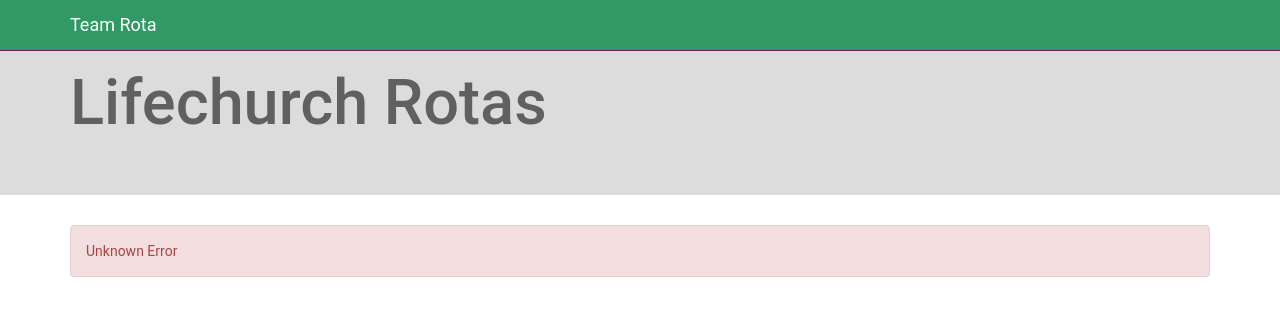
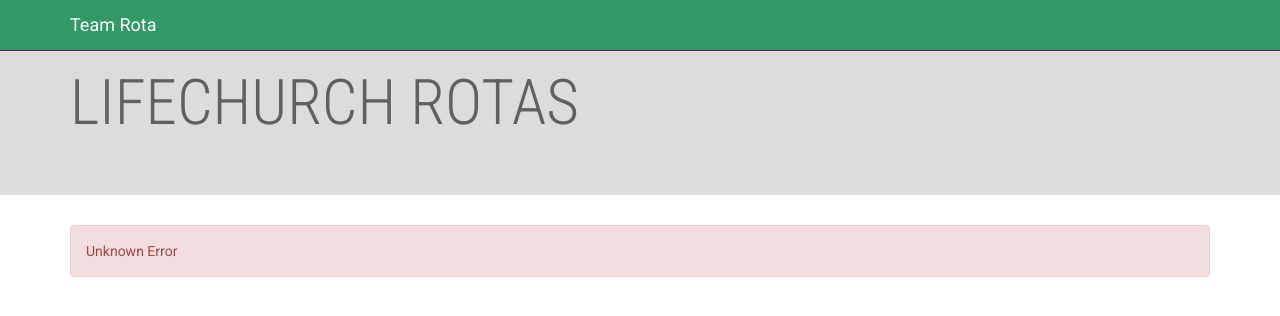
Before and after one commit to slimjim777/Rotate, a Flask app: page /error in a window 1280 px wide. Shown: the top 316 px of the page. Run offline with Flask 2, Linux system fonts and the light colour scheme; some libraries are stand-ins or nearby versions.

Commit message:
Font tweaks for headers and body.

```diff
--- a/schedule/static/css/app.css
+++ b/schedule/static/css/app.css
@@ -1,3 +1,19 @@
+body {
+    font-family: "Roboto", sans-serif;
+    font-weight: 300;
+}
+
+h1, h2 {
+    font-family: 'Roboto Condensed', sans-serif;
+    font-weight: 400;
+    text-transform:uppercase;
+}
+
+h2, h3, h4 {
+    font-family: 'Roboto Condensed', sans-serif;
+    text-transform:uppercase;
+    font-weight: 400;
+}
 
 label.dialog {
     padding-top: 10px;
--- a/schedule/templates/alerts.html
+++ b/schedule/templates/alerts.html
@@ -5,6 +5,26 @@
     <meta charset="utf-8" />
     <meta http-equiv="X-UA-Compatible" content="IE=edge" />
     <meta name="viewport" content="width=device-width, initial-scale=1" />
+
+    <link rel="apple-touch-icon" sizes="57x57" href="/static/images/favicons/apple-touch-icon-57x57.png">
+    <link rel="apple-touch-icon" sizes="114x114" href="/static/images/favicons/apple-touch-icon-114x114.png">
+    <link rel="apple-touch-icon" sizes="72x72" href="/static/images/favicons/apple-touch-icon-72x72.png">
+    <link rel="apple-touch-icon" sizes="144x144" href="/static/images/favicons/apple-touch-icon-144x144.png">
+    <link rel="apple-touch-icon" sizes="60x60" href="/static/images/favicons/apple-touch-icon-60x60.png">
+    <link rel="apple-touch-icon" sizes="120x120" href="/static/images/favicons/apple-touch-icon-120x120.png">
+    <link rel="apple-touch-icon" sizes="76x76" href="/static/images/favicons/apple-touch-icon-76x76.png">
+    <link rel="apple-touch-icon" sizes="152x152" href="/static/images/favicons/apple-touch-icon-152x152.png">
+    <meta name="apple-mobile-web-app-title" content="Life Church Rota">
+    <link rel="icon" type="image/png" href="/static/images/favicons/favicon-196x196.png" sizes="196x196">
+    <link rel="icon" type="image/png" href="/static/images/favicons/favicon-160x160.png" sizes="160x160">
+    <link rel="icon" type="image/png" href="/static/images/favicons/favicon-96x96.png" sizes="96x96">
+    <link rel="icon" type="image/png" href="/static/images/favicons/favicon-16x16.png" sizes="16x16">
+    <link rel="icon" type="image/png" href="/static/images/favicons/favicon-32x32.png" sizes="32x32">
+    <meta name="msapplication-TileColor" content="#2f9966">
+    <meta name="msapplication-TileImage" content="/static/images/favicons/mstile-144x144.png">
+    <meta name="application-name" content="Life Church Rota">
+    <link href='http://fonts.googleapis.com/css?family=Roboto' rel='stylesheet' type='text/css'>
+    <link href='http://fonts.googleapis.com/css?family=Roboto+Condensed:300' rel='stylesheet' type='text/css'>
 
     <link rel="stylesheet" href="/static/css/bootstrap.min.css" />
     <link rel="stylesheet" href="/static/css/app.css" />
--- a/schedule/templates/base.html
+++ b/schedule/templates/base.html
@@ -21,6 +21,7 @@
     <meta name="msapplication-TileImage" content="/static/images/favicons/mstile-144x144.png">
     <meta name="application-name" content="Life Church Rota">
     <link href='http://fonts.googleapis.com/css?family=Roboto' rel='stylesheet' type='text/css'>
+    <link href='http://fonts.googleapis.com/css?family=Roboto+Condensed:300' rel='stylesheet' type='text/css'>
 
     <meta charset="utf-8" />
     <meta http-equiv="X-UA-Compatible" content="IE=edge" />
--- a/schedule/templates/home.html
+++ b/schedule/templates/home.html
@@ -24,6 +24,9 @@
     <meta name="msapplication-TileColor" content="#2f9966">
     <meta name="msapplication-TileImage" content="/static/images/favicons/mstile-144x144.png">
     <meta name="application-name" content="Life Church Rota">
+    <link href='http://fonts.googleapis.com/css?family=Roboto' rel='stylesheet' type='text/css'>
+    <link href='http://fonts.googleapis.com/css?family=Roboto+Condensed:300' rel='stylesheet' type='text/css'>
+
 
     <link rel="stylesheet" href="/static/css/bootstrap.min.css" />
     <link rel="stylesheet" href="/static/css/app.css" />
```
Also changed, not shown: 1 other file.
